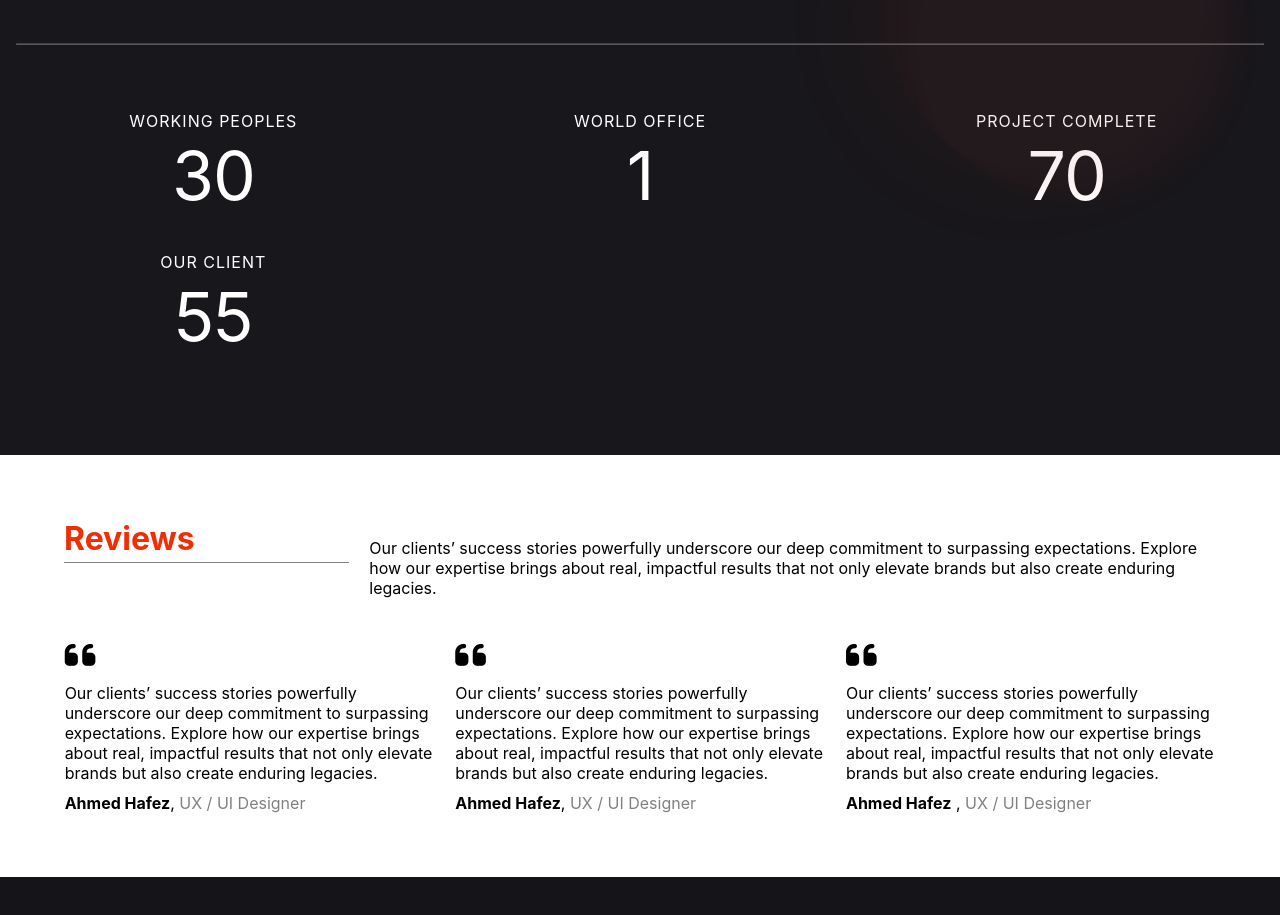
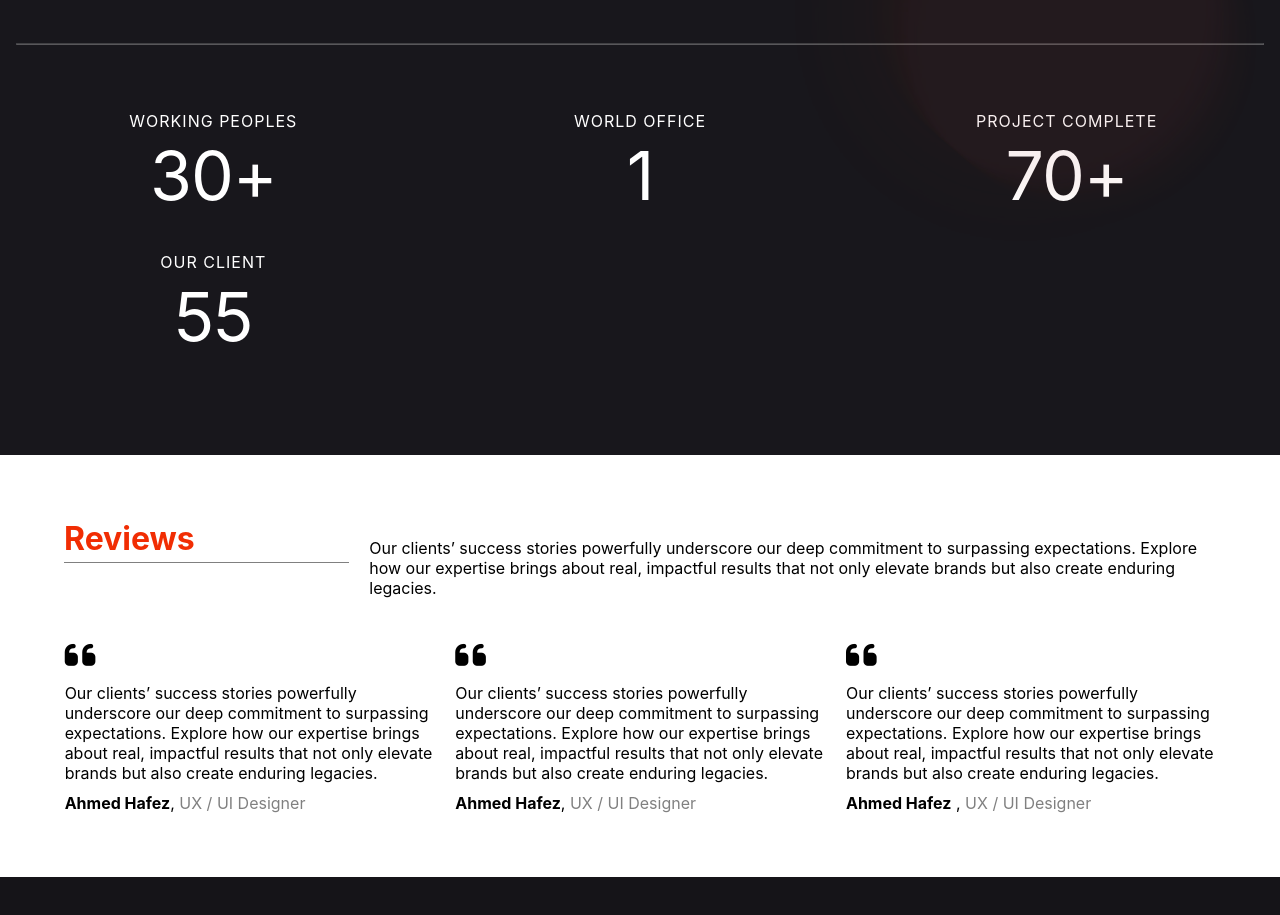
Before and after one commit to AMT-Egypt/AMT, a React (Create React App) app: page / in a window 1280 px wide. Shown: the part 2780-3695 px from the top of the page. Built offline with nearby package versions, Linux system fonts and the light colour scheme.

Commit message:
Update Stats Section

```diff
--- a/package.json
+++ b/package.json
@@ -11,7 +11,6 @@
     "@types/react": "^18.3.3",
     "@types/react-dom": "^18.3.0",
     "react": "^18.3.1",
-    "react-countup": "^6.5.3",
     "react-dom": "^18.3.1",
     "react-owl-carousel": "^2.3.3",
     "react-scripts": "5.0.1",
--- a/src/components/state_card/state_card.tsx
+++ b/src/components/state_card/state_card.tsx
@@ -1,36 +1,38 @@
-import useScrollTrigger from '../../hooks/useScrollTrigger';
-import { memo, useCallback, useEffect, useState } from 'react';
+import { memo, useEffect, useRef, useState } from 'react';
+import useCountUp from '../../hooks/useCountUp';
 
-const StateCard = ({ title, count }: { title: string; count: number }) => {
-	const [curCount, setCurCount] = useState(0);
-	const [shouldStart] = useScrollTrigger(50); // Trigger at 50% scroll
+const StateCard = ({ title, end, prefix }: { title: string; end: number; prefix?: string }) => {
+	const cardRef = useRef<HTMLDivElement | null>(null);
+	const [isVisible, setIsVisible] = useState<boolean>(false);
+	const count = useCountUp(isVisible ? end : 0, 2000);
 
-	const handleAnimation = useCallback(() => {
-		let start = 0;
-		const end = count;
-
-		if (shouldStart && count !== start) {
-			let timer = setInterval(() => {
-				start += 1;
-				setCurCount(start);
-				if (start === end) {
-					clearInterval(timer);
-					return;
-				}
-			}, 10);
+	const checkVisibility = () => {
+		if (cardRef.current) {
+			const rect = cardRef.current.getBoundingClientRect();
+			if (rect.top >= 0 && rect.bottom <= window.innerHeight ) {
+				setIsVisible(true);
+			} else {
+				setIsVisible(false);
+			}
 		}
-	}, [shouldStart, count]);
+	};
 
 	useEffect(() => {
-		if (shouldStart) {
-			handleAnimation();
-		}
-	}, [shouldStart, handleAnimation]);
+		window.addEventListener('scroll', checkVisibility);
+		checkVisibility();
+
+		return () => {
+			window.removeEventListener('scroll', checkVisibility);
+		};
+	}, []);
 
 	return (
-		<div className='state-card'>
+		<div className='state-card' ref={cardRef}>
 			<p>{title}</p>
-			<p>{curCount}</p>
+			<p>
+				{count}
+				{prefix && prefix}
+			</p>
 		</div>
 	);
 };
--- /dev/null
+++ b/src/hooks/useCountUp.tsx
@@ -0,0 +1,24 @@
+import { useEffect, useState } from 'react';
+
+const useCountUp = (end: number, duration: number) => {
+	const [count, setCount] = useState<number>(0);
+
+	useEffect(() => {
+		let start: number = 0;
+		let step = end / (duration / 100);
+		const timer = setInterval(() => {
+			start += step;
+			if (start >= end) {
+				clearInterval(timer);
+				setCount(end);
+			} else {
+				setCount(Math.ceil(start));
+			}
+		}, 50);
+
+		return () => clearInterval(timer);
+	}, [end, duration]);
+	return count;
+};
+
+export default useCountUp;
--- a/src/icons/icons.tsx
+++ b/src/icons/icons.tsx
@@ -39,7 +39,7 @@ export const LogoIcon = () => {
 export const TwoLinesIcon = () => {
     return (
         <svg width="49" height="61" viewBox="0 0 49 61" fill="none" xmlns="http://www.w3.org/2000/svg">
-            <path d="M1.625 38.125H47.375M1.625 22.875H47.375" stroke="#F12D03" strokeWidth="2" strokeLinecap="round" stroke-linejoin="round" />
+            <path d="M1.625 38.125H47.375M1.625 22.875H47.375" stroke="#F12D03" strokeWidth="2" strokeLinecap="round" strokeLinejoin="round" />
         </svg>
     )
 }
--- a/src/sections/stats_section/stats_section.tsx
+++ b/src/sections/stats_section/stats_section.tsx
@@ -1,8 +1,10 @@
 import StateCard from '../../components/state_card/state_card';
 import blurSpot from '../../assets/blur-spot.png';
 import './style.css';
+import { useRef } from 'react';
 
 const StatesSection = () => {
+	const stateCardRef = useRef<HTMLDivElement | null>(null);
 	return (
 		<section className='stats-section'>
 			<div className='image-c'>
@@ -15,10 +17,10 @@ const StatesSection = () => {
 			</p>
 			<hr />
 			<div className='stats-list'>
-				<StateCard title='Working Peoples' count={30} />
-				<StateCard title='World Office' count={1} />
-				<StateCard title='Project Complete' count={70} />
-				<StateCard title='Our Client' count={55} />
+				<StateCard title='Working Peoples' end={30} prefix='+' />
+				<StateCard title='World Office' end={1} />
+				<StateCard title='Project Complete' end={70} prefix='+' />
+				<StateCard title='Our Client' end={55} />
 			</div>
 		</section>
 	);
```
Also changed, not shown: 1 other file (tests, documents, lock files or other folders).
